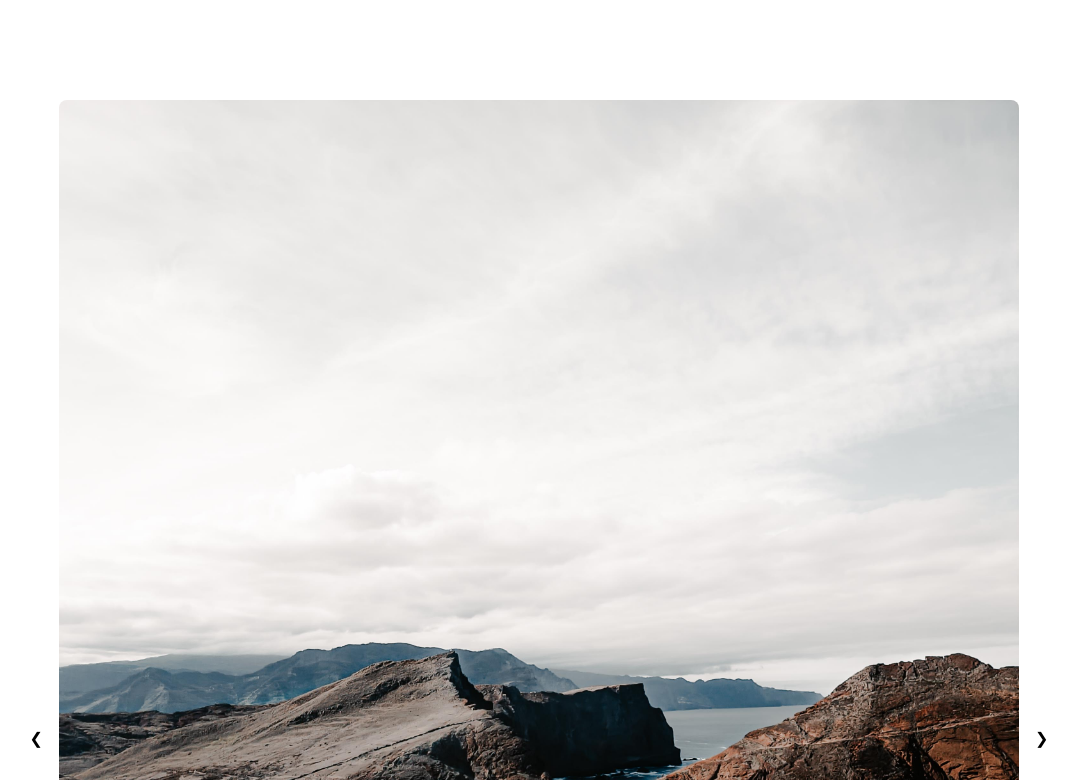
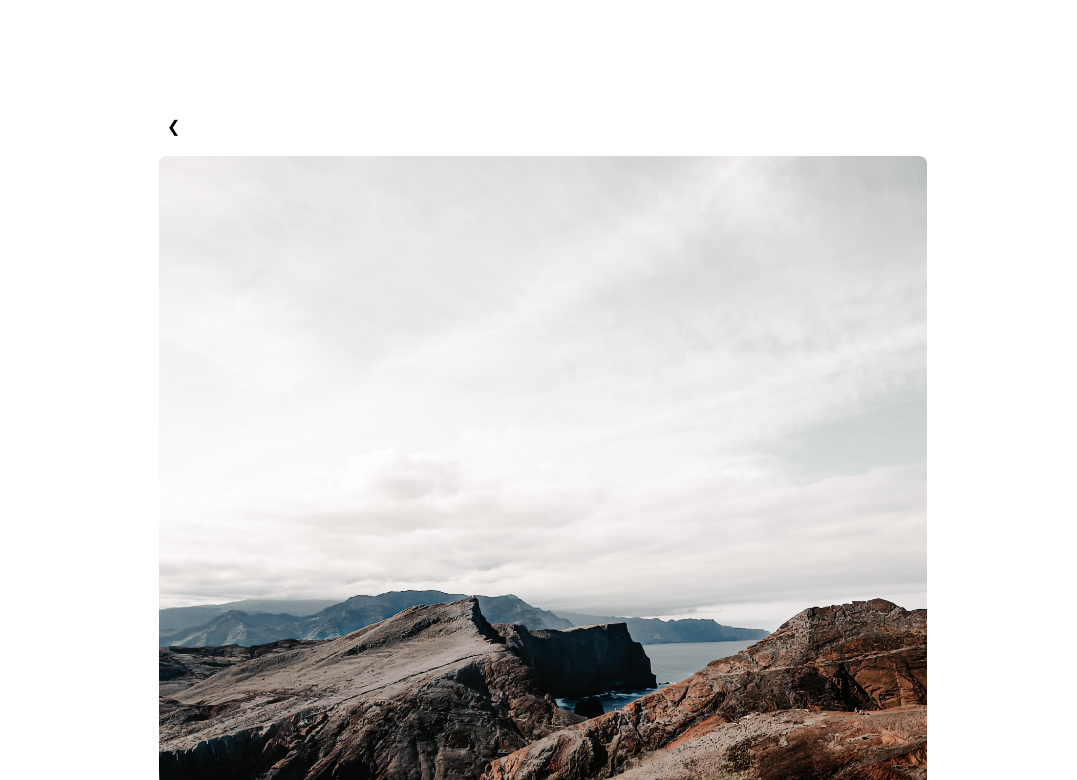
Before and after one commit to NanitheWhat/Website, a Next.js app: page /projects/1 in a window 1280 px wide. Shown: the part 300-1080 px from the top of the page, without its empty margins (97-1174 px from the left). Built offline with nearby package versions, Linux system fonts and the light colour scheme.

Commit message:
smaller slider

```diff
--- a/components/Projects/ProjectPage.js
+++ b/components/Projects/ProjectPage.js
@@ -65,17 +65,19 @@ const ProjectPage = ({ project }) => {
               {project.title}
             </h1>
 
-            <div ref={sliderRef} className="mt-10 laptop:mt-20 w-full">
-              <div className="relative flex justify-center items-center">
-                <Button onClick={prevSlide} className="absolute left-0 z-10">
+            <div ref={sliderRef} className="mt-10 laptop:mt-20 w-full flex justify-center">
+              <div className="relative w-full max-w-3xl"> {/* Adjust max-width as needed */}
+                <Button onClick={prevSlide} className="absolute left-2 top-1/2 transform -translate-y-1/2 z-10">
                   &#10094;
                 </Button>
-                <img
-                  src={project.media[currentIndex]}
-                  alt={`Project media ${currentIndex + 1}`}
-                  className="rounded-lg w-full laptop:w-3/4 h-auto"
-                />
-                <Button onClick={nextSlide} className="absolute right-0 z-10">
+                <div className="aspect-w-16 aspect-h-9"> {/* This maintains a 16:9 aspect ratio */}
+                  <img
+                    src={project.media[currentIndex]}
+                    alt={`Project media ${currentIndex + 1}`}
+                    className="rounded-lg object-cover w-full h-full"
+                  />
+                </div>
+                <Button onClick={nextSlide} className="absolute right-2 top-1/2 transform -translate-y-1/2 z-10">
                   &#10095;
                 </Button>
               </div>
```
